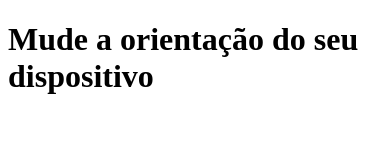
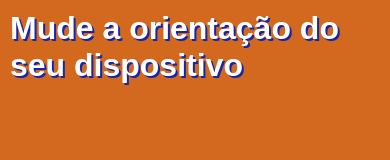
Before and after one commit to Viitorsoares/HTMLS-CSS, a plain HTML site: page Exercicios/ex026/mq002/index.html in a window 390 px wide. Drawn offline with Linux system fonts and the light colour scheme.

Commit message:
Atualizei media querie 002

```diff
--- a/Exercicios/ex026/mq002/estilos/paisagem.css
+++ b/Exercicios/ex026/mq002/estilos/paisagem.css
@@ -1 +1,6 @@
 /* Aparelho deitado (landscape) */
+
+body {
+    background-color: chartreuse;
+    color: black;
+}
--- a/Exercicios/ex026/mq002/estilos/retrato.css
+++ b/Exercicios/ex026/mq002/estilos/retrato.css
@@ -1 +1,5 @@
 /* Aparelho em pé (portrait) */
+
+body {
+    background-color:chocolate;
+}
--- a/Exercicios/ex026/mq002/estilos/style.css
+++ b/Exercicios/ex026/mq002/estilos/style.css
@@ -1 +1,19 @@
 /* Configurações gerais */
+
+* {
+    margin: 0px;
+    padding: 0px;
+    font-family: Arial, Helvetica, sans-serif;
+}
+
+html, body {
+    width: 100vw;
+    height: 100vh;
+    background-color: #233eff;
+}
+
+h1 {
+color: white;
+text-shadow: 2px 2px 0px #1526a7;
+padding: 10px;
+}
```
Also changed, not shown: Exercicios/ex026/mq002/index.html (+1 -1 lines).
